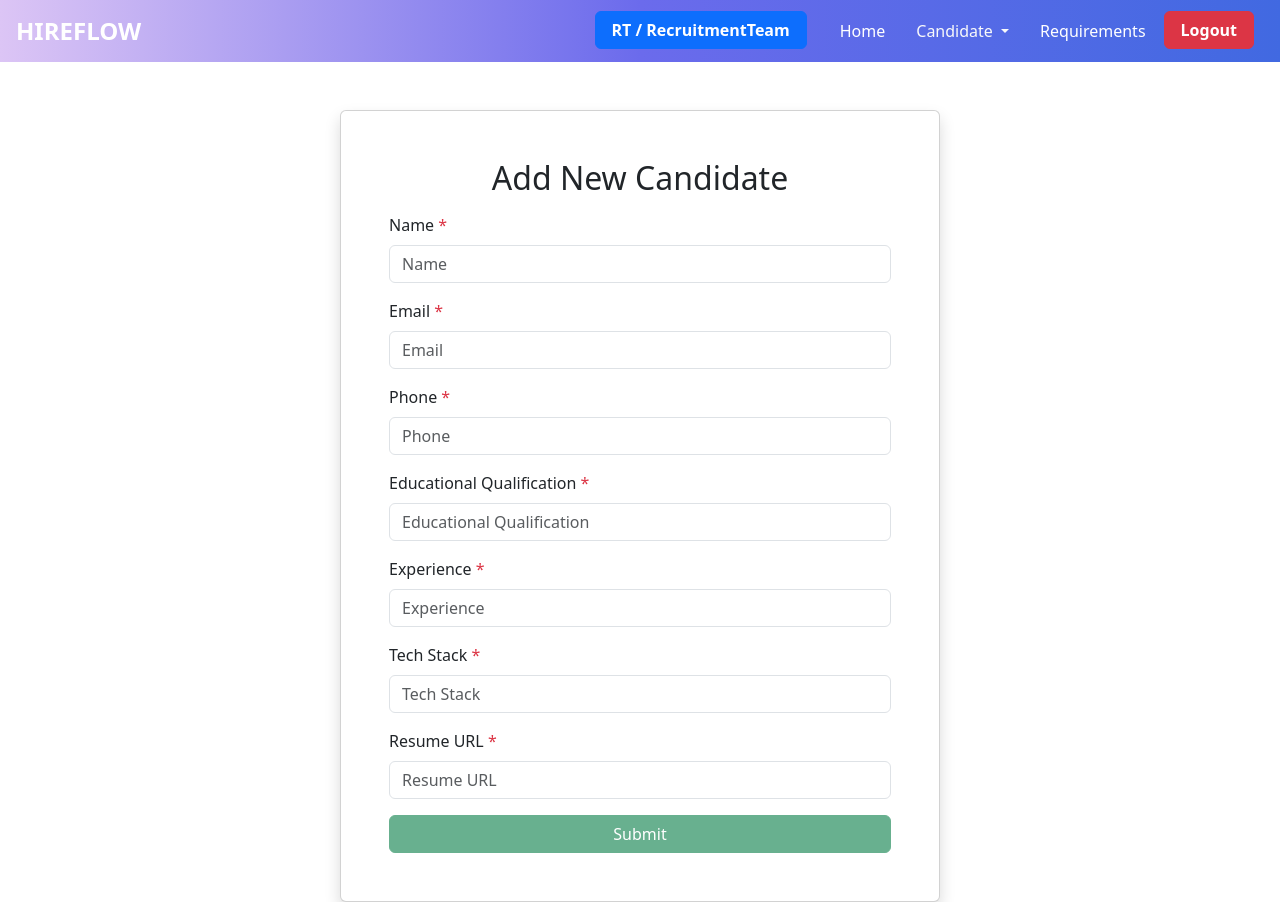
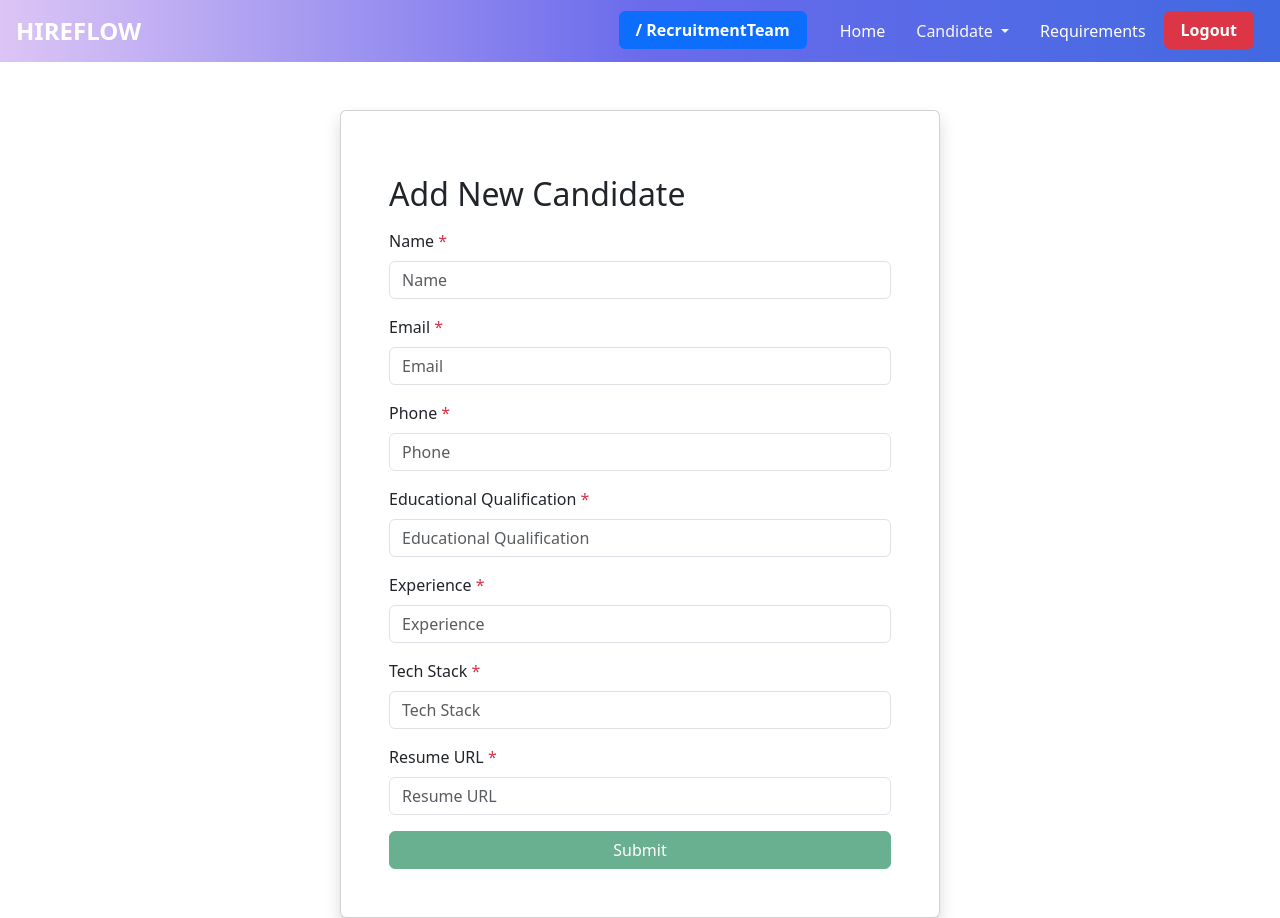
Before and after one commit to neojarvis-testing/785a8259-4678-4f99-90fc-e851b873f8e0-059cc5b7-24f6-42b0-89e6-4cb3d0aff054, an Angular app in the folder angularapp/: page /recruiter/addCandidate in a window 1280 px wide. Built offline with nearby package versions, Linux system fonts and the light colour scheme.

Commit message:
Upadted the navbars

```diff
--- a/angularapp/src/app/components/login/login.component.ts
+++ b/angularapp/src/app/components/login/login.component.ts
@@ -38,6 +38,7 @@ export class LoginComponent implements OnInit {
       this.authService.login(loginData).subscribe({
         next: (response) => {
           console.log(response);
+          localStorage.setItem('id', response.id);
           localStorage.setItem('token', response.token);
           localStorage.setItem('role', response.role);
           localStorage.setItem('userName', response.userName);
--- a/angularapp/src/app/components/manager-navbar/manager-navbar.component.html
+++ b/angularapp/src/app/components/manager-navbar/manager-navbar.component.html
@@ -3,7 +3,7 @@
     <div class="collapse navbar-collapse justify-content-end">
       <ul class="navbar-nav">
         <li class="nav-item">
-          <a class="btn btn-primary fw-bold px-3">PM / ProgramManager</a>
+          <a class="btn btn-primary fw-bold px-3">{{userId}} / ProgramManager</a>
         </li>
         <li class="nav-item">
           <a class="nav-link text-white fw-medium" routerLink="/home">Home</a>
--- a/angularapp/src/app/components/manager-navbar/manager-navbar.component.ts
+++ b/angularapp/src/app/components/manager-navbar/manager-navbar.component.ts
@@ -9,9 +9,17 @@ import { Router } from '@angular/router';
 })
 export class ManagerNavbarComponent implements OnInit {
 
+  userId: string;
+
   constructor(private router: Router) {}
 
-  ngOnInit(): void {}
+  ngOnInit(): void {
+    const user = localStorage.getItem('userName')
+    this.userId = user
+    console.log('user object',user);
+
+    console.log('userName', this.userId);
+  }
 
   logout(){
 
--- a/angularapp/src/app/components/manager-view-requirement/manager-view-requirement.component.html
+++ b/angularapp/src/app/components/manager-view-requirement/manager-view-requirement.component.html
@@ -63,8 +63,7 @@
                 Are you sure you want to delete this requirement?
             </div>
             <div class="modal-footer d-flex justify-content-center">
-                <button type="button" class="btn btn-danger" data-bs-dismiss="modal" (click)="deleteRequirement()">Yes,
-                    Delete</button>
+                <button type="button" class="btn btn-danger" data-bs-dismiss="modal" (click)="deleteRequirement()">Yes</button>
                 <button type="button" class="btn btn-secondary" data-bs-dismiss="modal">Cancel</button>
             </div>
         </div>
--- a/angularapp/src/app/components/recruiter-add-candidate/recruiter-add-candidate.component.html
+++ b/angularapp/src/app/components/recruiter-add-candidate/recruiter-add-candidate.component.html
@@ -1,12 +1,15 @@
 <app-recruiter-navbar></app-recruiter-navbar>
 
 <div class="container mt-5 d-flex justify-content-center">
-  <form [formGroup]="candidateForm" (ngSubmit)="onSubmit()" class="card p-5 shadow " style="min-width: 600px; max-width: 850px;">
-    <h2 class="mb-3 text-center">
-      {{ isEditMode ? 'Edit Candidate' : 'Add New Candidate' }}
-    </h2>
-    <button *ngIf="isEditMode" type="button" class="btn-close" [routerLink]="['recruiter/getAllCandidates']"></button>
-
+  <form [formGroup]="candidateForm" (ngSubmit)="onSubmit()" class="card p-5 shadow "
+    style="min-width: 600px; max-width: 850px;">
+    <div class="head d-flex justify-content-between align-items-center mt-3">
+      <!-- Left-Aligned Heading -->
+      <h2 class="mb-3">
+        {{ isEditMode ? 'Edit Candidate' : 'Add New Candidate' }}
+      </h2>
+      <button type="button" *ngIf="isEditMode" class="btn-close" [routerLink]="['/recruiter/getAllCandidates']"></button>
+    </div>
     <!-- Name -->
     <div class="mb-3">
       <label for="name" class="form-label">Name <span class="text-danger">*</span></label>
@@ -31,9 +34,12 @@
 
     <!-- Educational Qualification -->
     <div class="mb-3">
-      <label for="educationalQualification" class="form-label">Educational Qualification <span class="text-danger">*</span></label>
-      <input type="text" id="educationalQualification" class="form-control" formControlName="educationalQualification" placeholder="Educational Qualification" />
-      <div *ngIf="f.educationalQualification.touched && f.educationalQualification.invalid" class="text-danger">Educational qualification is required</div>
+      <label for="educationalQualification" class="form-label">Educational Qualification <span
+          class="text-danger">*</span></label>
+      <input type="text" id="educationalQualification" class="form-control" formControlName="educationalQualification"
+        placeholder="Educational Qualification" />
+      <div *ngIf="f.educationalQualification.touched && f.educationalQualification.invalid" class="text-danger">
+        Educational qualification is required</div>
     </div>
 
     <!-- Experience -->
@@ -55,7 +61,8 @@
       <label for="resumeUrl" class="form-label">Resume URL <span class="text-danger">*</span></label>
       <input type="url" id="resumeUrl" class="form-control" formControlName="resumeUrl" placeholder="Resume URL" />
       <div *ngIf="f.resumeUrl.touched && f.resumeUrl.errors?.required" class="text-danger">Resume URL is required</div>
-      <div *ngIf="f.resumeUrl.touched && f.resumeUrl.errors?.pattern" class="text-danger">Must be a valid URL (http/https)</div>
+      <div *ngIf="f.resumeUrl.touched && f.resumeUrl.errors?.pattern" class="text-danger">Must be a valid URL
+        (http/https)</div>
     </div>
 
     <!-- Submit Button -->
--- a/angularapp/src/app/components/recruiter-navbar/recruiter-navbar.component.html
+++ b/angularapp/src/app/components/recruiter-navbar/recruiter-navbar.component.html
@@ -4,7 +4,7 @@
   <div class="collapse navbar-collapse justify-content-end">
     <ul class="navbar-nav">
       <li class="nav-item">
-        <a class="btn btn-primary fw-bold px-3">RT / RecruitmentTeam</a>
+        <a class="btn btn-primary fw-bold px-3">{{userId}} / RecruitmentTeam</a>
       </li>
       <li class="nav-item">
         <a class="nav-link text-white fw-medium" routerLink="/home">Home</a>
--- a/angularapp/src/app/components/recruiter-navbar/recruiter-navbar.component.ts
+++ b/angularapp/src/app/components/recruiter-navbar/recruiter-navbar.component.ts
@@ -8,9 +8,16 @@ import { Router } from '@angular/router';
 })
 export class RecruiterNavbarComponent implements OnInit {
 
+  userId: string;
+
   constructor(private router : Router) { }
 
   ngOnInit(): void {
+    const user = localStorage.getItem('userName');
+    this.userId = user;
+    console.log('user object',user);
+
+    console.log('userName', this.userId);
   }
 
   confirmLogout(): void {
--- a/angularapp/src/app/components/recruiter-view-candidate/recruiter-view-candidate.component.html
+++ b/angularapp/src/app/components/recruiter-view-candidate/recruiter-view-candidate.component.html
@@ -34,7 +34,7 @@
           <td><a [href]="candidate.resumeUrl" target="_blank">View Resume</a></td>
           <td>{{ candidate.applicationDate | date:'MMM dd, yyyy' }}</td>
           <td>{{ candidate.status }}</td>
-          <td>
+          <td class="d-flex justify-content-center align-items-center" >
             <button class="btn btn-success btn-sm me-1" (click)="onEdit(candidate._id)">Edit</button>
             <button class="btn btn-danger btn-sm" (click)="confirmDelete(candidate._id)">Delete</button>
           </td>
@@ -72,7 +72,7 @@
       <h5 class="text-danger">Delete Candidate</h5>
       <p>Are you sure you want to delete this candidate?</p>
       <div class="d-flex justify-content-end mt-3">
-        <button class="btn btn-danger me-2" (click)="deleteCandidate()">Yes, Delete</button>
+        <button class="btn btn-danger me-2" (click)="deleteCandidate()">Yes</button>
         <button class="btn btn-secondary" (click)="cancelDelete()">Cancel</button>
       </div>
     </div>
```
